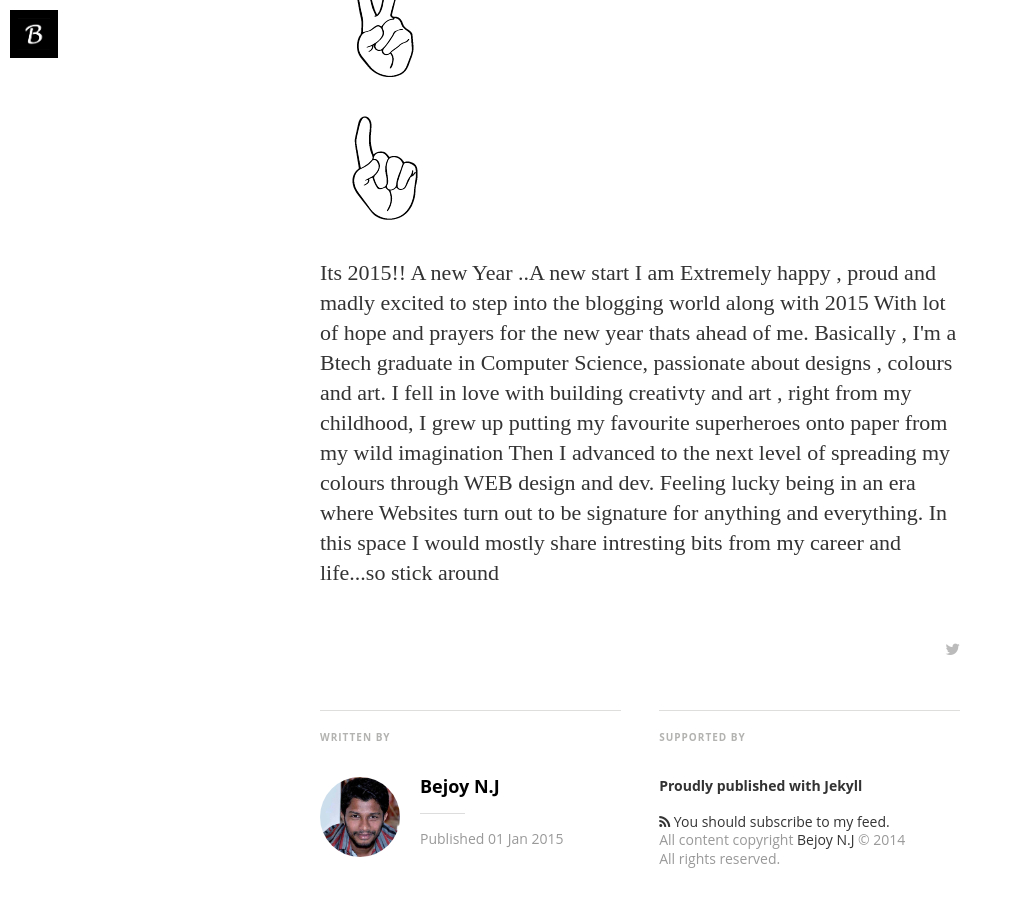
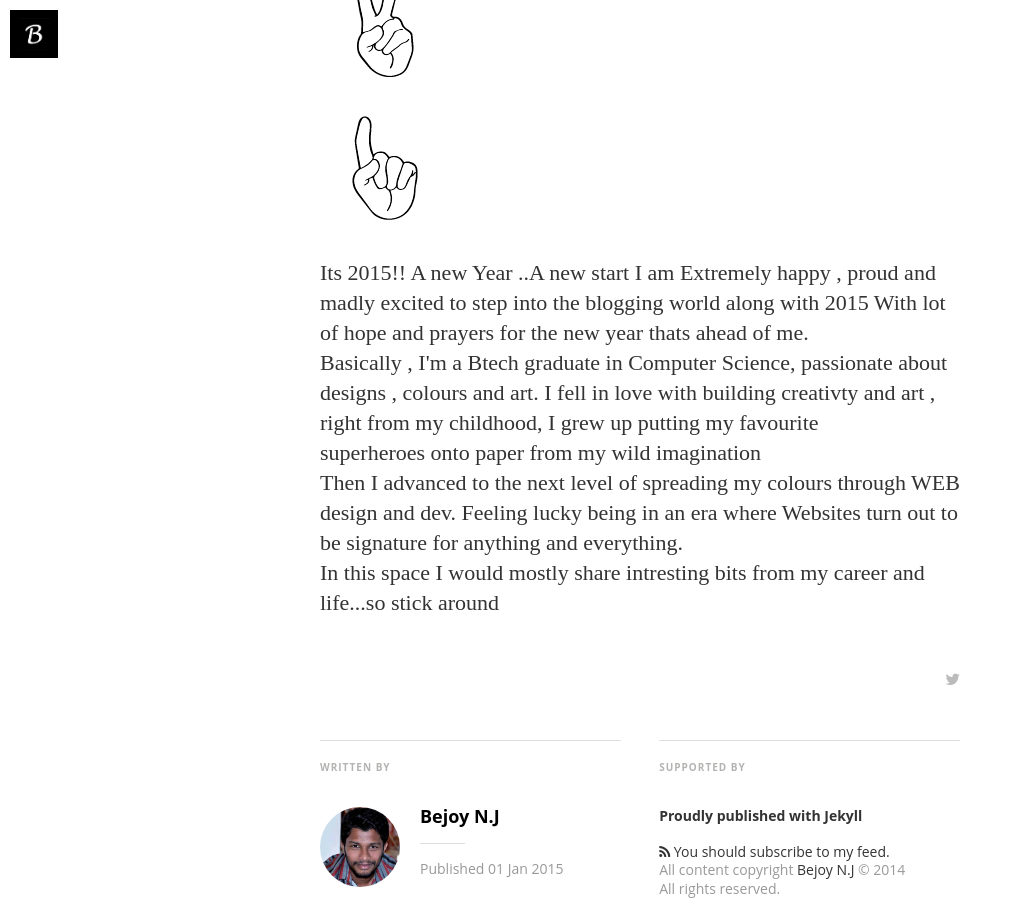
Before and after one commit to Bejoynj/bejoynj.github.io, a Jekyll site: the page built from _posts/2015-01-01-first-blogging 2.markdown, in a window 1280 px wide and 900 px high, scrolled down 1396 px. Shown: the whole window, without its empty margins (0-1012 px from the left). Built offline with Jekyll 4.4.1, drawn with Linux system fonts in a browser that asks for light colours; nearby versions of some CDN libraries; some web fonts are replaced; Markdown is read by kramdown in place of the engine named in the settings.

Commit message:
update post Happy new year

```diff
--- a/_posts/2015-01-01-first-blogging 2.markdown
+++ b/_posts/2015-01-01-first-blogging 2.markdown
@@ -14,16 +14,14 @@
 Its 2015!!
 A new Year ..A new start
 I am Extremely happy , proud and madly excited to step into the blogging world along with 2015
-With lot of hope and prayers for the new year thats ahead of me.
+With lot of hope and prayers for the new year thats ahead of me.<br/>
 
 Basically , I'm a Btech graduate in Computer Science, passionate about designs , colours and art.
-I fell in love with building creativty and art , right  from my childhood, I grew up putting my favourite
+I fell in love with building creativty and art , right  from my childhood, I grew up putting my favourite <br/>
 
-superheroes onto paper from my wild imagination
+superheroes onto paper from my wild imagination <br/>
 
-Then I advanced to the next level of spreading my colours through WEB design and dev. Feeling lucky being in
-
-an era where Websites turn out to be signature for anything and everything.
+Then I advanced to the next level of spreading my colours through WEB design and dev. Feeling lucky being in an era where Websites turn out to be signature for anything and everything. <br/>
 
 In this space I would mostly share intresting bits from my career and life...so stick around
 
```
